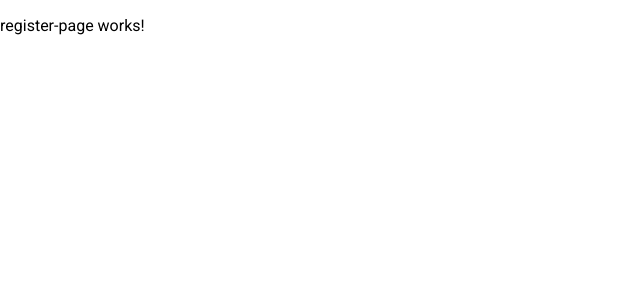
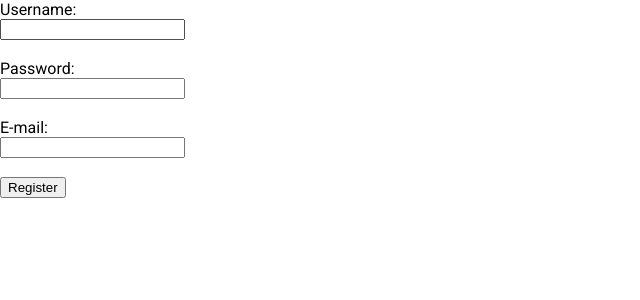
Before and after one commit to DaniloVrancic/my-internet-forum, an Angular app in the folder my-forum-front/my-forum-front-project/: page /register-page in a window 1280 px wide. Shown: the top 300 px of the page, without its empty margins (0-640 px from the left). Built offline with nearby package versions, Linux system fonts and the light colour scheme; a web font is replaced by a local one.

Commit message:
SNI 1.6.3: Started working on Register page. Basin HTML finished.

```diff
--- a/my-forum-front/my-forum-front-project/src/app/register-page/register-page/register-page.component.html
+++ b/my-forum-front/my-forum-front-project/src/app/register-page/register-page/register-page.component.html
@@ -1 +1,14 @@
-<p>register-page works!</p>
+<form (submit)="onSubmit()" method="post">
+    <label for="username">Username:</label><br/>
+    <input type="text" name="username" id="username" required="required"/><br/><br/>
+
+    <label for="password">Password:</label><br/>
+    <input type="password" name="password" id="password" required="required"/><br/><br/>
+
+    <label for="password">E-mail:</label><br/>
+    <input type="email" name="password" id="password" required="required"/><br/><br/>
+
+
+    <button type="submit">Register</button>
+
+</form>
--- a/my-forum-front/my-forum-front-project/src/app/register-page/register-page/register-page.component.ts
+++ b/my-forum-front/my-forum-front-project/src/app/register-page/register-page/register-page.component.ts
@@ -1,12 +1,19 @@
 import { Component } from '@angular/core';
+import { Router } from '@angular/router';
 
 @Component({
   selector: 'app-register-page',
   standalone: true,
   imports: [],
   templateUrl: './register-page.component.html',
-  styleUrl: './register-page.component.css'
+  styleUrl: './register-page.component.css',
+  providers: [Router]
 })
 export class RegisterPageComponent {
+constructor(private router: Router){}
+
+onSubmit() {
+throw new Error('Method not implemented.');
+}
 
 }
```
Also changed, not shown: 1 other file (tests, documents, lock files or other folders).
